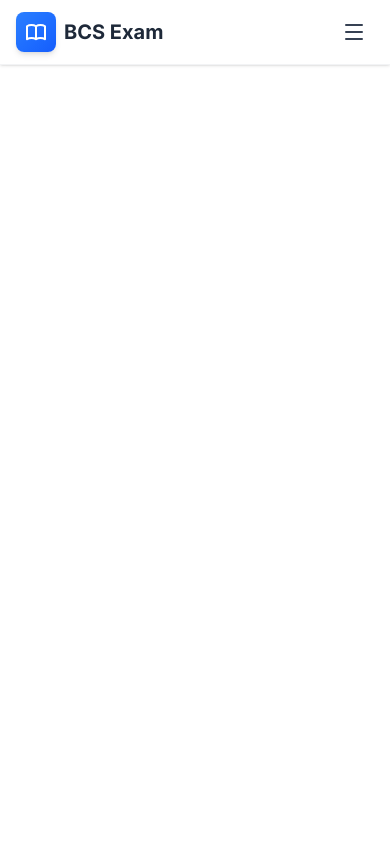
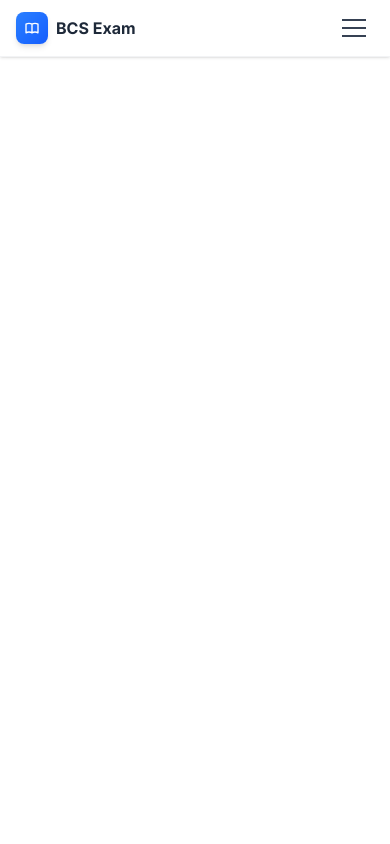
Before and after one commit to Nasir-1310/Exam-System, a Next.js app in the folder Frontend/: page / in a window 390 px wide. Shown: the top 844 px of the page. Built offline with nearby package versions, Linux system fonts and the light colour scheme.

Commit message:
Navbar completed

```diff
--- a/Frontend/components/layout/Navbar.tsx
+++ b/Frontend/components/layout/Navbar.tsx
@@ -1,11 +1,16 @@
 'use client';
 
-import React, { useState } from 'react';
+import React, { useState, useEffect } from 'react';
 import Link from 'next/link';
-import { Menu, X } from 'lucide-react';
 
 export default function Navbar() {
   const [isOpen, setIsOpen] = useState(false);
+  const [mounted, setMounted] = useState(false);
+
+  useEffect(() => {
+    // eslint-disable-next-line react-hooks/set-state-in-effect
+    setMounted(true);
+  }, []);
 
   const navItems = [
     { label: 'হোম', href: '/' },
@@ -17,62 +22,107 @@ export default function Navbar() {
     { label: 'আমাদের সম্পর্কে', href: '/about' },
   ];
 
+  if (!mounted) {
+    return (
+      <nav className="fixed top-0 left-0 right-0 z-50 bg-white backdrop-blur-md shadow-sm border-b border-gray-200/50">
+        <div className="max-w-7xl mx-auto px-4 sm:px-6 lg:px-8">
+          <div className="flex justify-between items-center h-14 sm:h-16">
+            <div className="flex items-center space-x-2">
+              <div className="w-8 h-8 sm:w-9 sm:h-9 bg-gradient-to-br from-blue-500 to-blue-600 rounded-lg flex items-center justify-center shadow-md">
+                <svg className="w-4 h-4 sm:w-5 sm:h-5 text-white" fill="none" stroke="currentColor" viewBox="0 0 24 24">
+                  <path strokeLinecap="round" strokeLinejoin="round" strokeWidth={2} d="M12 6.253v13m0-13C10.832 5.477 9.246 5 7.5 5S4.168 5.477 3 6.253v13C4.168 18.477 5.754 18 7.5 18s3.332.477 4.5 1.253m0-13C13.168 5.477 14.754 5 16.5 5c1.747 0 3.332.477 4.5 1.253v13C19.832 18.477 18.247 18 16.5 18c-1.746 0-3.332.477-4.5 1.253" />
+                </svg>
+              </div>
+              <span className="text-base sm:text-lg font-bold text-gray-800">BCS Exam</span>
+            </div>
+          </div>
+        </div>
+      </nav>
+    );
+  }
+
   return (
     <nav className="fixed top-0 left-0 right-0 z-50 bg-white backdrop-blur-md shadow-sm border-b border-gray-200/50">
       <div className="max-w-7xl mx-auto px-4 sm:px-6 lg:px-8">
-        <div className="flex justify-between items-center h-16">
+        <div className="flex justify-between items-center h-14 sm:h-16">
           {/* Logo */}
           <Link href="/" className="flex items-center space-x-2">
-            <div className="w-10 h-10 bg-gradient-to-br from-blue-500 to-blue-600 rounded-lg flex items-center justify-center shadow-md">
-              <svg className="w-6 h-6 text-white" fill="none" stroke="currentColor" viewBox="0 0 24 24">
+            <div className="w-8 h-8 sm:w-9 sm:h-9 bg-gradient-to-br from-blue-500 to-blue-600 rounded-lg flex items-center justify-center shadow-md">
+              <svg className="w-4 h-4 sm:w-5 sm:h-5 text-white" fill="none" stroke="currentColor" viewBox="0 0 24 24">
                 <path strokeLinecap="round" strokeLinejoin="round" strokeWidth={2} d="M12 6.253v13m0-13C10.832 5.477 9.246 5 7.5 5S4.168 5.477 3 6.253v13C4.168 18.477 5.754 18 7.5 18s3.332.477 4.5 1.253m0-13C13.168 5.477 14.754 5 16.5 5c1.747 0 3.332.477 4.5 1.253v13C19.832 18.477 18.247 18 16.5 18c-1.746 0-3.332.477-4.5 1.253" />
               </svg>
             </div>
-            <span className="text-xl font-bold text-gray-800">BCS Exam</span>
+            <span className="text-base sm:text-lg font-bold text-gray-800">BCS Exam</span>
           </Link>
 
-          {/* Desktop Navigation */}
-          <div className="hidden md:flex items-center space-x-1">
+          {/* Desktop Navigation - Hidden on tablet and mobile */}
+          <div className="hidden xl:flex items-center space-x-1">
             {navItems.map((item) => (
               <Link
                 key={item.href}
                 href={item.href}
-                className="px-4 py-2 text-sm font-medium text-gray-700 hover:text-blue-600  rounded-lg transition-all duration-200"
+                className="px-3 py-2 text-sm font-medium text-gray-700 hover:text-blue-600 rounded-lg transition-all duration-200"
               >
                 {item.label}
               </Link>
             ))}
           </div>
 
-          {/* Login Button - Desktop */}
-          <div className="hidden md:block">
+          {/* Login Button - Desktop only */}
+          <div className="hidden xl:block">
             <Link
               href="/login"
-              className="px-6 py-2 bg-gradient-to-r from-blue-500 to-blue-600 text-white font-medium rounded-lg shadow-md hover:shadow-lg hover:from-blue-600 hover:to-blue-700 transition-all duration-200"
+              className="px-5 py-2 bg-gradient-to-r from-blue-500 to-blue-600 text-white text-sm font-medium rounded-lg shadow-md hover:shadow-lg hover:from-blue-600 hover:to-blue-700 transition-all duration-200"
             >
               লগইন
             </Link>
           </div>
 
-          {/* Mobile menu button */}
+          {/* Mobile menu button - Shows on tablet and mobile */}
           <button
             onClick={() => setIsOpen(!isOpen)}
-            className="md:hidden p-2 rounded-lg text-gray-700 hover:bg-gray-100 transition-colors"
+            className="xl:hidden p-2 rounded-lg text-gray-700 hover:bg-gray-100 transition-colors relative w-10 h-10"
+            aria-label="Toggle menu"
           >
-            {isOpen ? <X size={24} /> : <Menu size={24} />}
+            <div className="absolute inset-0 flex items-center justify-center">
+              <div className="w-6 h-5 relative flex flex-col justify-center">
+                <span
+                  className={`absolute h-0.5 w-6 bg-current transform transition-all duration-300 ease-in-out ${
+                    isOpen ? 'rotate-45 translate-y-0' : '-translate-y-2'
+                  }`}
+                />
+                <span
+                  className={`absolute h-0.5 w-6 bg-current transition-all duration-300 ease-in-out ${
+                    isOpen ? 'opacity-0' : 'opacity-100'
+                  }`}
+                />
+                <span
+                  className={`absolute h-0.5 w-6 bg-current transform transition-all duration-300 ease-in-out ${
+                    isOpen ? '-rotate-45 translate-y-0' : 'translate-y-2'
+                  }`}
+                />
+              </div>
+            </div>
           </button>
         </div>
       </div>
 
-      {/* Mobile Navigation */}
-      {isOpen && (
-        <div className="md:hidden bg-white/95 backdrop-blur-md border-t border-gray-200/50">
+      {/* Mobile Navigation with smooth animation */}
+      <div
+        className={`xl:hidden overflow-hidden transition-all duration-300 ease-in-out ${
+          isOpen ? 'max-h-[500px] opacity-100' : 'max-h-0 opacity-0'
+        }`}
+      >
+        <div className="bg-white/95 backdrop-blur-md border-t border-gray-200/50">
           <div className="px-4 pt-2 pb-4 space-y-1">
-            {navItems.map((item) => (
+            {navItems.map((item, index) => (
               <Link
                 key={item.href}
                 href={item.href}
-                className="block px-4 py-3 text-base font-medium text-gray-700 hover:text-blue-600 hover:bg-blue-50/50 rounded-lg transition-all duration-200"
+                className="block px-4 py-2.5 text-sm font-medium text-gray-700 hover:text-blue-600 hover:bg-blue-50/50 rounded-lg transition-all duration-200"
+                style={{
+                  animation: isOpen ? `slideIn 0.3s ease-out ${index * 0.05}s both` : 'none'
+                }}
                 onClick={() => setIsOpen(false)}
               >
                 {item.label}
@@ -81,14 +131,31 @@ export default function Navbar() {
             <div className="pt-2">
               <Link
                 href="/login"
-                className="block w-full px-6 py-3 bg-gradient-to-r from-blue-500 to-blue-600 text-white font-medium text-center rounded-lg shadow-md hover:shadow-lg hover:from-blue-600 hover:to-blue-700 transition-all duration-200"
+                className="block w-full px-6 py-2.5 bg-gradient-to-r from-blue-500 to-blue-600 text-white text-sm font-medium text-center rounded-lg shadow-md hover:shadow-lg hover:from-blue-600 hover:to-blue-700 transition-all duration-200"
+                style={{
+                  animation: isOpen ? `slideIn 0.3s ease-out ${navItems.length * 0.05}s both` : 'none'
+                }}
+                onClick={() => setIsOpen(false)}
               >
                 লগইন
               </Link>
             </div>
           </div>
         </div>
-      )}
+      </div>
+
+      <style jsx>{`
+        @keyframes slideIn {
+          from {
+            opacity: 0;
+            transform: translateY(-10px);
+          }
+          to {
+            opacity: 1;
+            transform: translateY(0);
+          }
+        }
+      `}</style>
     </nav>
   );
 }
--- /dev/null
+++ b/package.json
@@ -0,0 +1,5 @@
+{
+  "dependencies": {
+    "lucide-react": "^0.562.0"
+  }
+}
```
Also changed, not shown: 2 other files (tests, documents, lock files or other folders).
